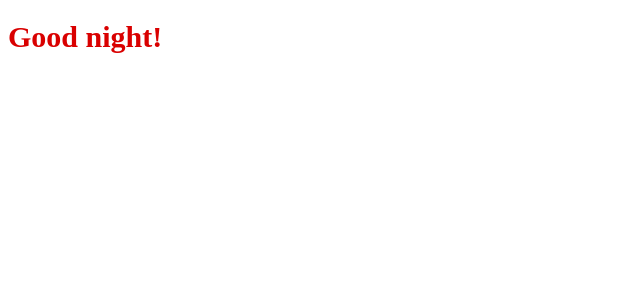
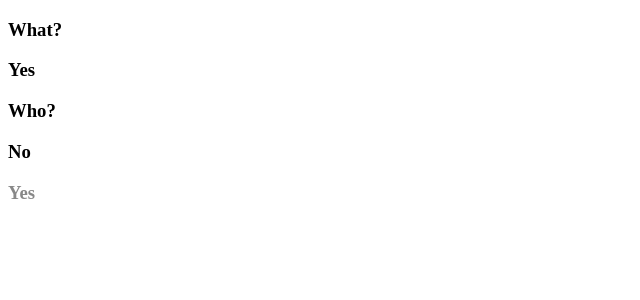
Before and after one commit to athagiorgos/Reactjs, a React (Create React App) app in the folder my-app/: page / in a window 1280 px wide. Shown: the top 300 px of the page, without its empty margins (0-640 px from the left). Built offline with nearby package versions, Linux system fonts and the light colour scheme.

Commit message:
Mapping Components

```diff
--- a/my-app/src/App.js
+++ b/my-app/src/App.js
@@ -22,45 +22,94 @@
 // //   );
 // // }
 
-import React from "react"
+// import React from "react"
+// import TodoItem from "./components/TodoItem"
 // import Header from "./components/Header"
 // import MainContent from "./components/MainContent"
 // import Footer from "./components/Footer"
 
-function App() {
-  // return (
-  //   <div>
-  //     <Header />
-  //     <MainContent />
-  //     <Footer />
-  //   </div>
-  // )
+// function App() {
+//   // return (
+//   //   <div>
+//   //     <Header />
+//   //     <MainContent />
+//   //     <Footer />
+//   //   </div>
+//   // )
 
-  const date = new Date();
-  //var hours = new date.getHours()
-  let timeOfDay
-  // Testing
+//   const date = new Date();
+//   //var hours = new date.getHours()
+//   let timeOfDay
+//   // Testing
 
-  const styles = {
-    fontSize: 30
-  }
+//   const styles = {
+//     fontSize: 30
+//   }
 
-  if(date.getHours() < 12) {
-    timeOfDay = "Good morning"
-    styles.color = "#04756df"
-  } else if (date.getHours() < 17) {
-    timeOfDay = "Good afternoon"
-    styles.color = "#2e0927"
-  } else {
-    timeOfDay = "Good night"
-    styles.color = "#d90000"
-  }
+//   if(date.getHours() < 12) {
+//     timeOfDay = "Good morning"
+//     styles.color = "#04756df"
+//   } else if (date.getHours() < 17) {
+//     timeOfDay = "Good afternoon"
+//     styles.color = "#2e0927"
+//   } else {
+//     timeOfDay = "Good night"
+//     styles.color = "#d90000"
+//   }
 
 
-  return(
-    <h1 style={styles}>{timeOfDay}!</h1>
+//   return(
+//     <h1 style={styles}>{timeOfDay}!</h1>
+//   )
+
+// }
+
+// function App() {
+//   return (
+//     <div>
+//       <TodoItem />
+//       <TodoItem />
+//       <TodoItem />
+//       <TodoItem />
+//     </div>
+//   )
+// }
+
+// export default App
+
+// import React from "react"
+// import ContactCard from "./components/ContactCard"
+
+// function App () {
+//   return (
+//     <div>
+//       <ContactCard
+//       content = {{name:"Mr.Kittens",
+//       imgUrl:"http://placekitten.com/200/300",
+//       phone:"(212) 555-1234",
+//       email:"mrkittens2gmail.com"}} />
+//     </div>
+//   )
+// }
+
+// export default App
+
+import React from "react"
+import Joke from "./components/Joke"
+import jokesData from "./jokesData"
+
+
+function App () {
+
+  const jokesComponents =
+  jokesData.map(joke => <Joke key={joke.id} question={joke.question} answer={joke.answer} />)
+
+
+  return (
+    <div>
+      {jokesComponents}
+    </div>
   )
-
 }
 
 export default App
--- /dev/null
+++ b/my-app/src/components/ContactCard.js
@@ -0,0 +1,14 @@
+import React from "react"
+
+function ContactCard(props) {
+    return (
+        <div>
+            <img src={props.content.imgUrl} alt="img missing"/>
+            <h3>{props.content.name}</h3>
+            <p>{props.content.phone}</p>
+            <p>{props.content.email}</p>
+        </div>
+    )
+}
+
+export default ContactCard
--- /dev/null
+++ b/my-app/src/components/Joke.js
@@ -0,0 +1,28 @@
+import React from "react"
+
+function Joke(props) {
+
+    // if(props.content.question == null) {
+    //     return (
+    //         <div>
+    //             <p>{props.content.answer}</p>
+    //         </div>
+    //     )
+    // }
+
+    // return (
+    //     <div>
+    //         <p>{props.content.question}</p>
+    //         <p>{props.content.answer}</p>
+    //     </div>
+    // )
+
+    return (
+        <div>
+            <h3 style={{display: !props.question && "none"}}>{props.question}</h3>
+            <h3 style={{color: !props.question && "#888"}}>{props.answer}</h3>
+        </div>
+    )
+}
+
+export default Joke
--- /dev/null
+++ b/my-app/src/components/TodoItem.js
@@ -0,0 +1,12 @@
+import React from "react"
+
+function TodoItem() {
+    return(
+        <div>
+            <p>Placeholder text here</p><input type="checkbox"></input>
+            <br/>
+        </div>
+    )
+}
+
+export default TodoItem
--- /dev/null
+++ b/my-app/src/jokesData.js
@@ -0,0 +1,18 @@
+const jokesData = [
+    {
+        id: 1,
+        question: "What?",
+        answer: "Yes"
+    },
+    {
+        id: 2,
+        question: "Who?",
+        answer: "No"
+    },
+    {
+        id:3,
+        answer: "Yes"
+    }
+]
+
+export default jokesData
```
Also changed, not shown: 1 other file (tests, documents, lock files or other folders).
